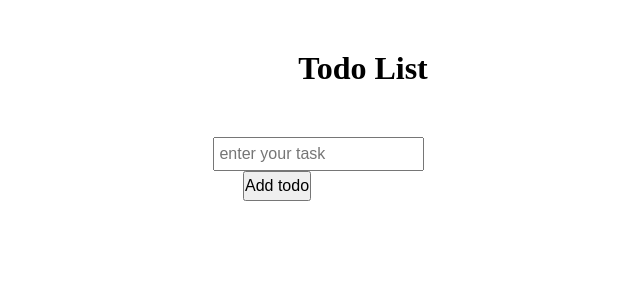
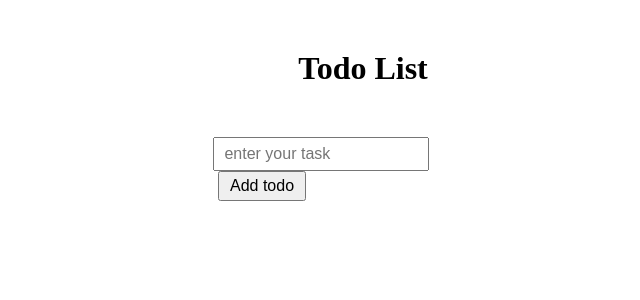
Before and after one commit to pruthvisinhvaghela/react-hooks, a React (Vite) app: page / in a window 1280 px wide. Shown: the top 300 px of the page, without its empty margins (277-917 px from the left). Built offline with nearby package versions, Linux system fonts and the light colour scheme.

Commit message:
todo created

```diff
--- a/src/App.css
+++ b/src/App.css
@@ -16,10 +16,25 @@
 form input {
   font-size: 16px;
   height: 30px;
+  padding-left: 5px;
 }
 
 form > button {
-  margin-left: 30px;
+  margin-left: 5px;
   height: 30px;
   font-size: 16px;
+  padding: 0 10px;
 }
+
+ul {
+  margin-top: 15px;
+}
+ul li {
+  font-size: 18;
+}
+.input {
+  font-size: 18px;
+  height: 30px;
+  padding-left: 5px;
+  margin-left: 18px;
+}
--- a/src/App.jsx
+++ b/src/App.jsx
@@ -5,15 +5,38 @@ import "./App.css";
 function App() {
   const [todo, setTodo] = useState([]); //hold the list of todo
   const [input, setInput] = useState(""); //hold the value of the input field
+
+  const change = (e) => {
+    setInput(e.target.value);
+  };
+
+  const submit = (e) => {
+    e.preventDefault();
+    setTodo([...todo, input]);
+    setInput("");
+  };
   return (
     <>
       <div className="container">
         <h1>Todo List</h1>
         <div className="main-box">
           <form action="">
-            <input type="text" placeholder=" enter your task" />
-            <button>Add todo</button>
+            <input
+              type="text"
+              placeholder=" enter your task"
+              value={input}
+              onChange={change}
+            />
+            <button onClick={submit}>Add todo</button>
           </form>
+
+          <ul>
+            {todo.map((td) => (
+              <li key={td} className="input">
+                {td}
+              </li>
+            ))}
+          </ul>
         </div>
       </div>
     </>
```
